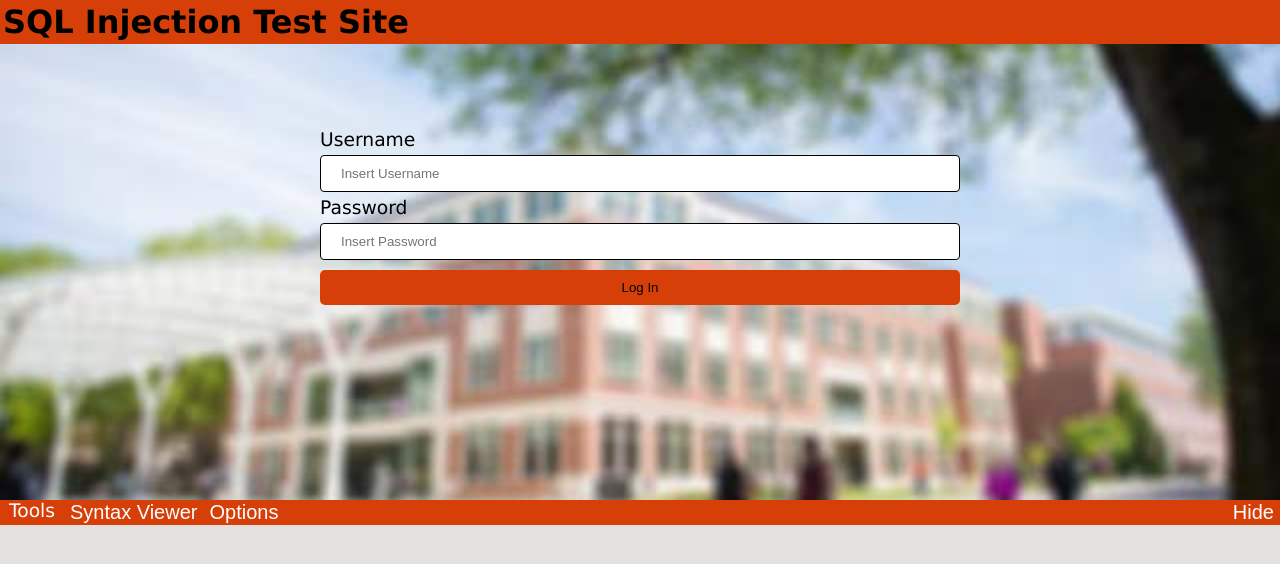
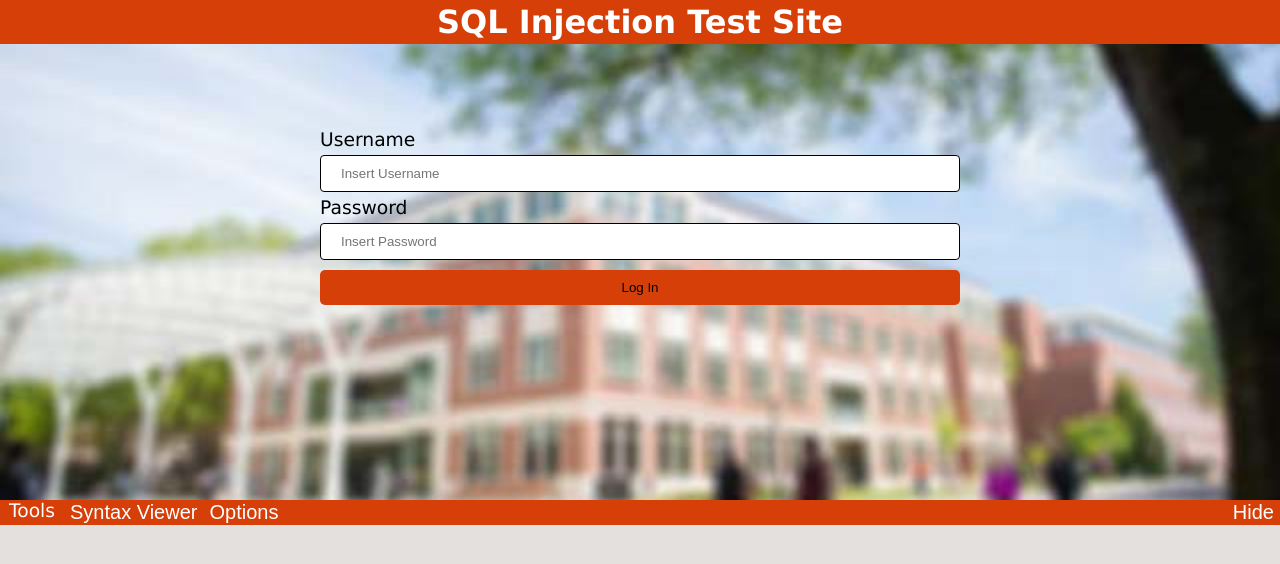
Before and after one commit to gilesni/SQLInjectionTestSite, a plain HTML site: page index.html in a window 1280 px wide. Drawn offline with nearby package versions, Linux system fonts and the light colour scheme.

Commit message:
Update style.css

```diff
--- a/style.css
+++ b/style.css
@@ -19,6 +19,7 @@ body {
 
 header {
   background-color: #D73F09;
+  text-align: center;
 }
 
 :focus { outline: none; }
@@ -75,7 +76,7 @@ input[type=submit]:hover {
 }
 
 .header-text {
-  color: black;
+  color: white;
   padding: 3px;
   margin-top: 0px;
 }
```
